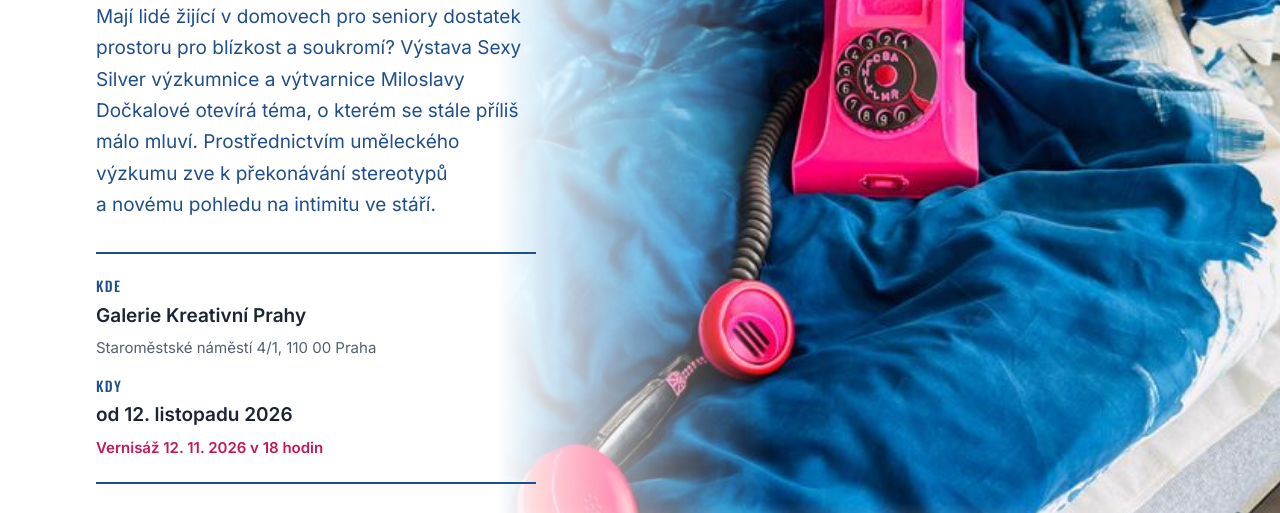
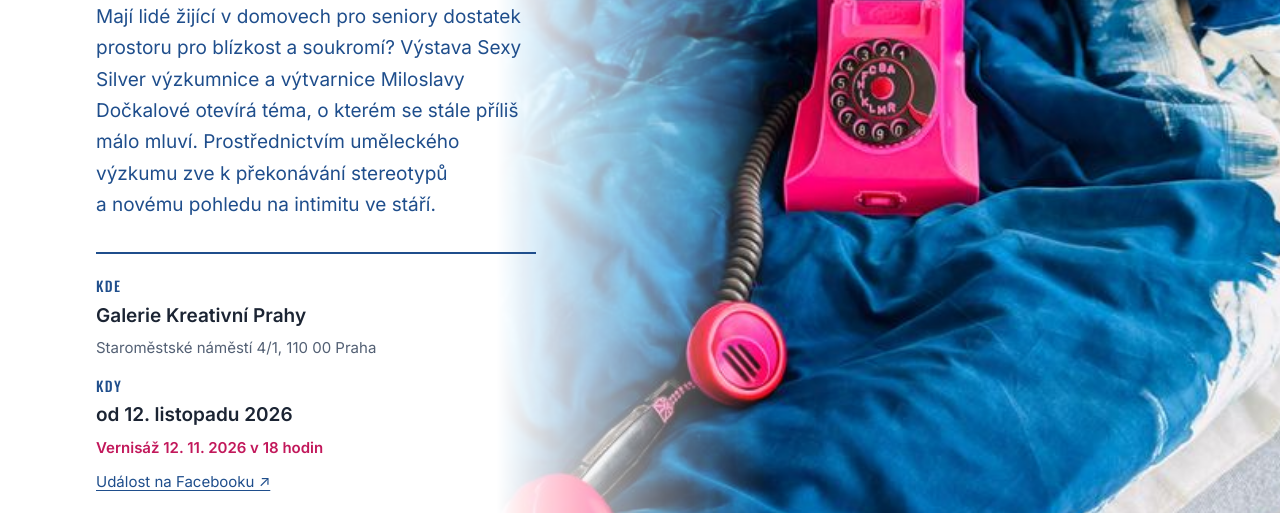
Before and after one commit to vendulabezakova/mapa-slasti, a plain HTML site: page index.html in a window 1280 px wide. Shown: the part 268-781 px from the top of the page. Drawn offline with nearby package versions, Linux system fonts and the light colour scheme.

Commit message:
Hero: odkaz na událost na Facebooku pod vernisáží
Co-Authored-By: Claude Opus 5.5 <noreply@anthropic.com>

```diff
--- a/index.html
+++ b/index.html
@@ -72,7 +72,8 @@
             </div>
             <div>
               <dt>Kdy</dt>
-              <dd><span data-bind="dates"></span><br><span class="hero__vernissage" id="hero-vernissage"></span></dd>
+              <dd><span data-bind="dates"></span><br><span class="hero__vernissage" id="hero-vernissage"></span>
+                <a class="hero__event" id="hero-event" href="#" target="_blank" rel="noopener" hidden>Událost na Facebooku ↗</a></dd>
             </div>
           </dl>
           <a class="button button--large" href="#audio">Poslechnout audiostopy</a>
--- a/main.js
+++ b/main.js
@@ -32,6 +32,9 @@ const CONFIG = {
     endDate: null,
     // Volitelný řádek pod datem (prázdný string = nezobrazí se)
     vernissage: "Vernisáž 12. 11. 2026 v 18 hodin",
+    // Odkaz na událost na Facebooku pod vernisáží (prázdný string = nezobrazí se).
+    // Jen obyčejný odkaz, žádný vložený widget (kvůli cookies).
+    facebookEventUrl: "https://www.facebook.com/events/1673226277100060/",
     hero: {
       file: "IMG_0283.jpg", // soubor z img/full/ (a img/thumbs/ pro mobily)
       alt: "Růžový telefon s číselníkem na posteli s kyanotypovým povlečením",
@@ -133,6 +136,13 @@ function renderExhibition(config) {
   const vernissage = $("#hero-vernissage");
   if (ex.vernissage) vernissage.textContent = nbsp(ex.vernissage);
   else vernissage.hidden = true;
+
+  const event = $("#hero-event");
+  const eventUrl = ex.facebookEventUrl?.trim();
+  if (eventUrl) {
+    event.href = eventUrl;
+    event.hidden = false;
+  }
 
   const hero = $("#hero-image");
   hero.srcset = `${IMG_THUMBS}${ex.hero.file} 800w, ${IMG_FULL}${ex.hero.file} 1800w`;
--- a/style.css
+++ b/style.css
@@ -239,6 +239,16 @@ a:hover { color: var(--color-pink-strong); }
 }
 .hero__address { font-weight: 400; font-size: var(--fs-small); color: var(--color-muted); }
 .hero__vernissage { font-weight: 600; font-size: var(--fs-small); color: var(--color-pink-strong); }
+/* Sekundární odkaz – obyčejný podtržený text, nekonkuruje hlavnímu tlačítku */
+.hero__event {
+  display: table;                 /* vlastní řádek pod vernisáží */
+  margin-top: 0.25rem;
+  padding-block: 0.25rem;
+  font-size: var(--fs-small);
+  font-weight: 400;
+  text-decoration: underline;
+}
+.hero__event[hidden] { display: none; }
 
 .hero-map { padding-bottom: var(--space-s); }
 
```
